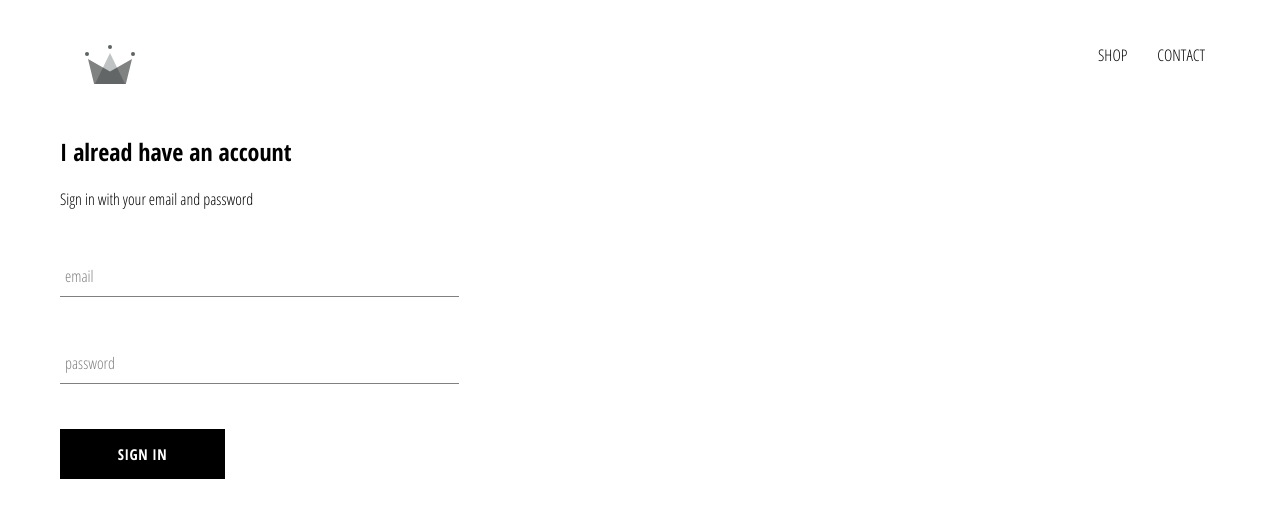
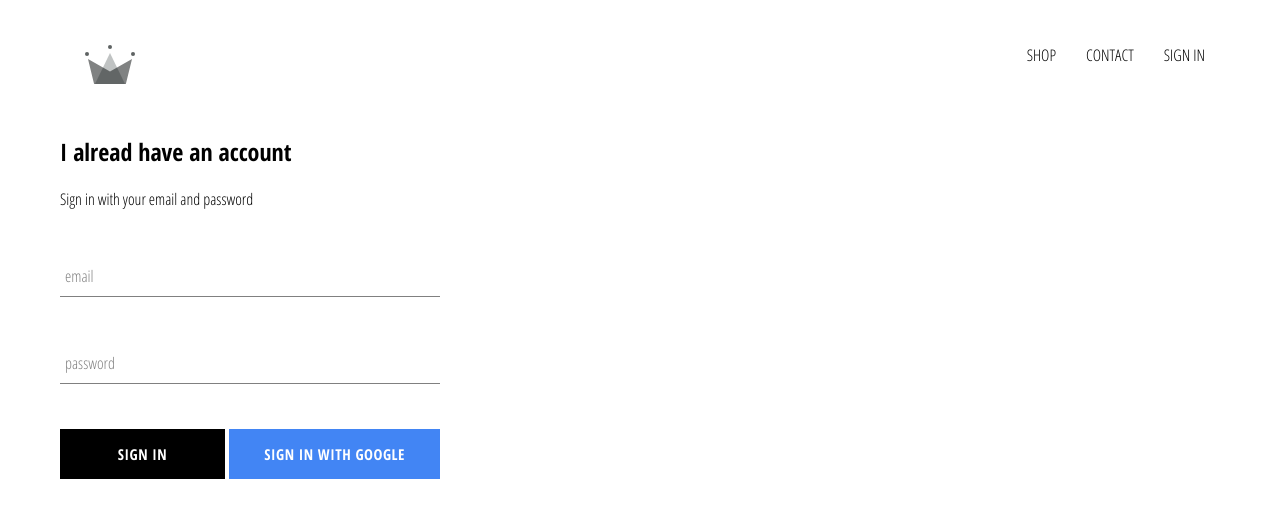
Before and after one commit to rafiadev11/Crwn-Clothing-React, a React (Create React App) app: page /signin in a window 1280 px wide. Shown: the top 518 px of the page. Built offline with nearby package versions, Linux system fonts and the light colour scheme; no server answers.

Commit message:
Add firebase and sign in with Google

```diff
--- a/package.json
+++ b/package.json
@@ -6,6 +6,7 @@
     "@testing-library/jest-dom": "^5.14.1",
     "@testing-library/react": "^11.2.7",
     "@testing-library/user-event": "^12.8.3",
+    "firebase": "^8.8.0",
     "node-sass": "^6.0.0",
     "react": "^17.0.2",
     "react-dom": "^17.0.2",
--- a/src/App.css
+++ b/src/App.css
@@ -7,3 +7,6 @@
     text-decoration: none;
     color: black;
 }
+*{
+    box-sizing: border-box;
+}
--- a/src/App.js
+++ b/src/App.js
@@ -5,11 +5,34 @@
 import ShopPage from "./pages/shop/shop.component";
 import SignInAndSignUpPage from "./pages/sign-in-and-sign-up/sign-in-and-sign-up.component";
 import Header from "./components/header/header.component";
+import {auth} from "./firebase/firebase.utils";
 
-function App() {
+class App extends React.Component{
+    constructor() {
+        super();
+
+        this.state = {
+            currentUser: null
+        }
+    }
+
+    unsubscribeFromAuth = null;
+
+    componentDidMount() {
+        this.unsubscribeFromAuth = auth.onAuthStateChanged(user => {
+            this.setState({currentUser: user});
+            console.log(user);
+        })
+    }
+
+    componentWillUnmount() {
+        this.unsubscribeFromAuth();
+    }
+
+    render() {
         return (
             <div>
-        <Header/>
+                <Header currentUser={this.state.currentUser}/>
                 <Switch>
                     <Route exact path='/' component={HomePage} />
                     <Route path='/shop' component={ShopPage} />
@@ -19,4 +42,7 @@
         );
     }
 
+
+}
+
 export default App;
--- a/src/components/custom-button/custom-button.component.jsx
+++ b/src/components/custom-button/custom-button.component.jsx
@@ -2,8 +2,8 @@
 
 import './custom-button.styles.scss';
 
-const CustomButton = ({children, ...otherProps}) => (
-    <button className='custom-button' {...otherProps}>
+const CustomButton = ({children, isGoogleSignIn, ...otherProps}) => (
+    <button className={`${isGoogleSignIn?'google-sign-in':''} custom-button`} {...otherProps}>
         {children}
     </button>
 )
--- a/src/components/custom-button/custom-button.styles.scss
+++ b/src/components/custom-button/custom-button.styles.scss
@@ -19,4 +19,14 @@
     color: black;
     border: 1px solid black;
   }
+
+  &.google-sign-in{
+    background-color: #4285f4;
+    color: white;
+
+    &:hover{
+      background-color: #357ae8;
+      border: none;
+    }
+  }
 }
--- a/src/components/header/header.component.jsx
+++ b/src/components/header/header.component.jsx
@@ -1,11 +1,13 @@
 import React from "react";
 import {Link} from "react-router-dom";
+
+import {auth} from "../../firebase/firebase.utils";
 
 import {ReactComponent as Logo} from '../../assets/crown.svg';
 
 import './header.styles.scss';
 
-const Header = () => (
+const Header = ({currentUser}) => (
     <div className='header'>
         <Link className='logo-container' to="/">
             <Logo className='logo'/>
@@ -13,6 +15,12 @@
         <div className='options'>
             <Link className='option' to="/shop">SHOP</Link>
             <Link className='option' to="/shop">CONTACT</Link>
+            {
+                currentUser?
+                    <div className='option' onClick={()=>auth.signOut()}>SIGN OUT</div>
+                    :
+                    <Link className='option' to="/signin">SIGN IN</Link>
+            }
         </div>
     </div>
 )
--- a/src/components/header/header.styles.scss
+++ b/src/components/header/header.styles.scss
@@ -20,6 +20,7 @@
 
     .option {
       padding: 10px 15px;
+      cursor: pointer;
     }
   }
 }
--- a/src/components/sign-in/sign-in.component.jsx
+++ b/src/components/sign-in/sign-in.component.jsx
@@ -1,6 +1,8 @@
 import React from "react";
 import FormInput from "../form-input/form-input.component";
 import CustomButton from "../custom-button/custom-button.component";
+
+import {signInWithGoogle} from "../../firebase/firebase.utils";
 
 import './sign-in.styles.scss'
 
@@ -50,8 +52,11 @@
                         label="password"
                         required
                     />
+                    <div className="buttons">
+                        <CustomButton type="submit">Sign in</CustomButton>
+                        <CustomButton type="button" onClick={signInWithGoogle} isGoogleSignIn>Sign in with Google</CustomButton>
+                    </div>
 
-                    <CustomButton type="submit">Sign in</CustomButton>
                 </form>
             </div>
         );
--- a/src/components/sign-in/sign-in.styles.scss
+++ b/src/components/sign-in/sign-in.styles.scss
@@ -1,9 +1,14 @@
 .sign-in{
-  width: 30vw;
+  width: 380px;
   display: flex;
   flex-direction: column;
 
   .title{
     margin: 10px 0;
   }
+
+  .buttons{
+    display: flex;
+    justify-content: space-between;
+  }
 }
--- /dev/null
+++ b/src/firebase/firebase.utils.js
@@ -0,0 +1,23 @@
+import firebase from 'firebase/app'
+import 'firebase/firestore'
+import 'firebase/auth'
+
+const config = {
+    apiKey: "AIzaSyBeOj1rVbpdozOdg-OS-CZ3rmHFQP7kKE8",
+    authDomain: "crwn-db-75750.firebaseapp.com",
+    projectId: "crwn-db-75750",
+    storageBucket: "crwn-db-75750.appspot.com",
+    messagingSenderId: "866489575929",
+    appId: "1:866489575929:web:4fcdc8889c85631631b528"
+}
+
+firebase.initializeApp(config)
+
+export const auth = firebase.auth()
+export const firestore = firebase.firestore()
+
+const provider = new firebase.auth.GoogleAuthProvider()
+provider.setCustomParameters({prompt: 'select_account'})
+export const signInWithGoogle = () => auth.signInWithPopup(provider)
+
+export default firebase
```
Also changed, not shown: 1 other file (tests, documents, lock files or other folders). Lines whose indentation alone changed are shown as unchanged.
